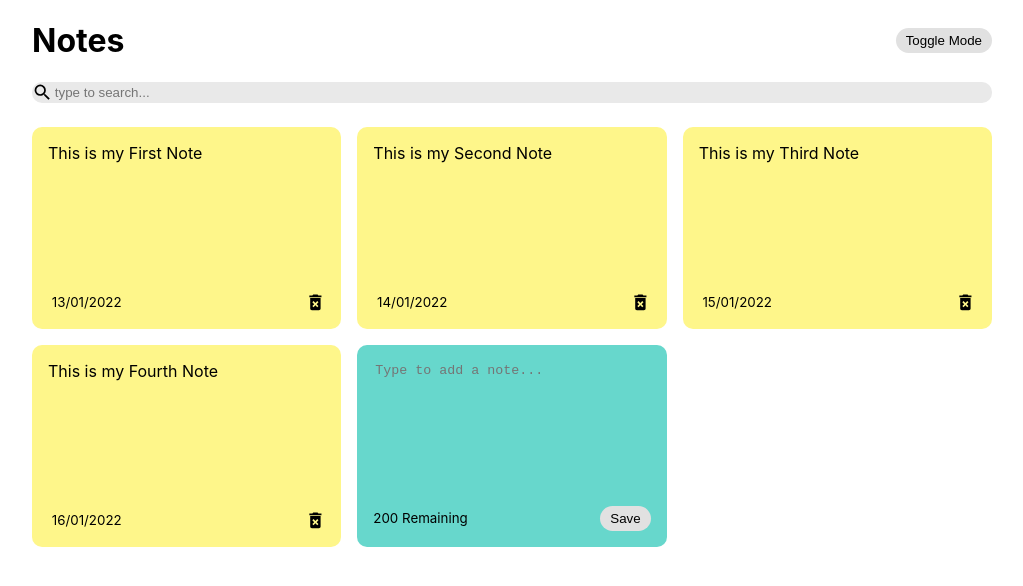
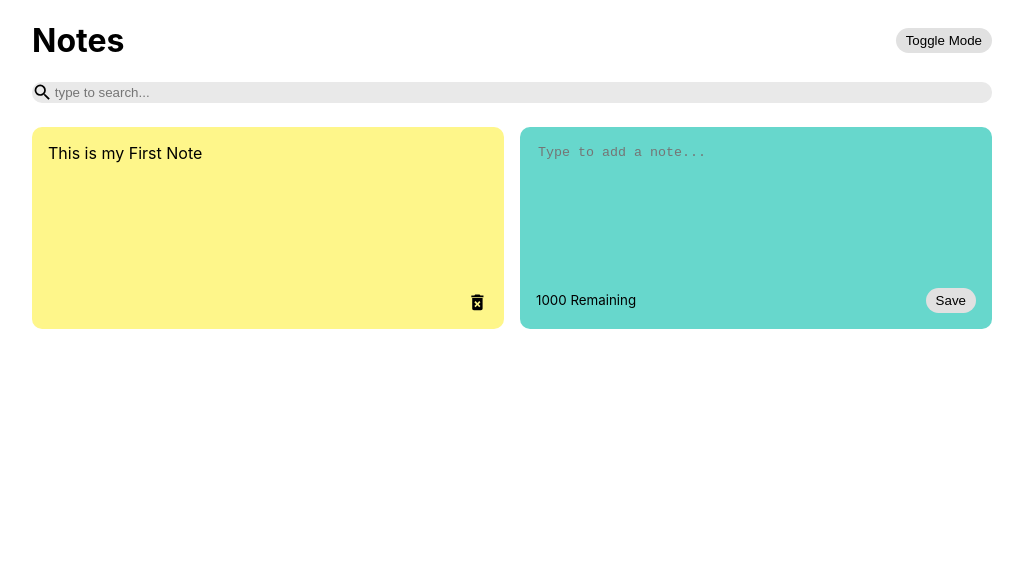
Before and after one commit to ChaitanyaKher/react-notes-app, a React (Create React App) app: page / in a window 1280 px wide. Shown: the top 586 px of the page, without its empty margins (128-1151 px from the left). Built offline with nearby package versions, Linux system fonts and the light colour scheme.

Commit message:
Fixed some formatting issues

```diff
--- a/src/App.js
+++ b/src/App.js
@@ -8,23 +8,8 @@ const App = () => {
   const [notes, setNotes] = useState([{
     id: nanoid(),
     text: "This is my First Note",
-    date: "13/01/2022"
-  },
-  {
-    id: nanoid(),
-    text: "This is my Second Note",
-    date: "14/01/2022"
-  },
-  {
-    id: nanoid(),
-    text: "This is my Third Note",
-    date: "15/01/2022"
-  },
-  {
-    id: nanoid(),
-    text: "This is my Fourth Note",
-    date: "16/01/2022"
-  },
+    date: null
+  }
   ]);
 
   const [searchText, setSearchText] = useState('');
@@ -32,11 +17,20 @@ const App = () => {
   const [darkMode, setDarkMode] = useState(false);
 
   const addNote = (text) => {
+    const options = {
+      year: "numeric",
+      month: "long",
+      weekday: "long",
+      day: "numeric",
+      hour: "numeric",
+      minute: "numeric",
+      hour12: true // false: 24hrs, true: 12hrs
+    };
     const date = new Date();
     const newNote = {
       id: nanoid(),
       text: text,
-      date: date.toLocaleDateString(),
+      date: date.toLocaleDateString("en-US",options)
     };
     const newNotes = [...notes, newNote];
     setNotes(newNotes);
@@ -56,9 +50,9 @@ const App = () => {
     }
   }, []);
 
-  useEffect(()=>{
+  useEffect(() => {
     localStorage.setItem('react-notes-app-data', JSON.stringify(notes))
-  },[notes])
+  }, [notes])
 
   return (
     <div className={`${darkMode && 'dark-mode'}`}>
--- a/src/components/AddNote.jsx
+++ b/src/components/AddNote.jsx
@@ -2,7 +2,7 @@ import { useState } from "react"
 
 const AddNote = ({ handleAddNote }) => {
     const [noteText, setNoteText] = useState('');
-    const characterLimit = 200;
+    const characterLimit = 1000;
 
     const handleChange = (event) => {
 		if (characterLimit - event.target.value.length >= 0) {
--- a/src/components/NotesList.jsx
+++ b/src/components/NotesList.jsx
@@ -5,7 +5,7 @@ const NotesList = ({notes, handleAddNote, handleDeleteNote}) => {
     return (
         <div className="notes-list">
             {notes.map((note) => (
-                <Note id={note.id} text={note.text} date={note=note.date} handleDeleteNote={handleDeleteNote}/>
+                <Note key={crypto.randomUUID()} id={note.id} text={note.text} date={note=note.date} handleDeleteNote={handleDeleteNote}/>
             ))}
             <AddNote handleAddNote={handleAddNote}/>
         </div>
```
Also changed, not shown: public/manifest.json. Lines whose indentation alone changed are shown as unchanged.
